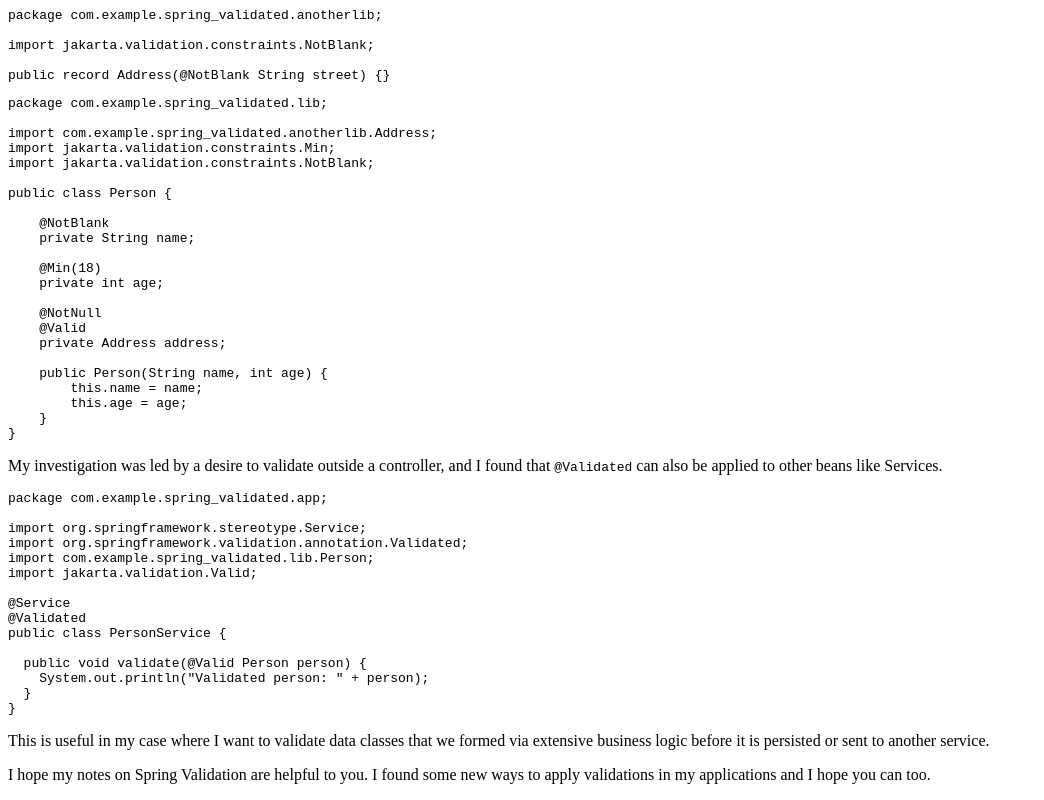
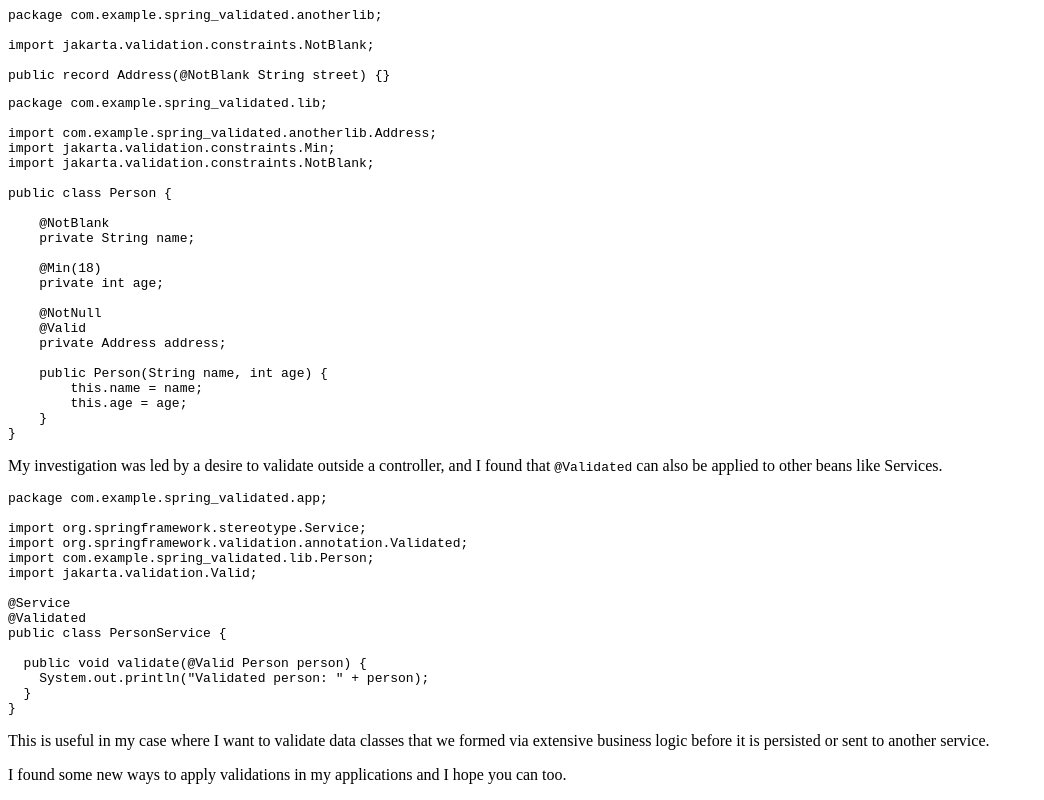
Before and after one commit to Astute5228/blog, an Eleventy site: page posts/an-investigation-on-spring-validation.md in a window 1280 px wide. Shown: the part 807-1607 px from the top of the page, without its empty margins (0-1044 px from the left). Built offline with nearby package versions, Linux system fonts and the light colour scheme; Eleventy itself is replaced by a stand-in of ours; code samples lack their colours; files that its build step writes are made by us from their sources.

Commit message:
Change some grammar

```diff
--- a/posts/an-investigation-on-spring-validation.md
+++ b/posts/an-investigation-on-spring-validation.md
@@ -112,4 +112,4 @@ public class PersonService {
 
 This is useful in my case where I want to validate data classes that we formed via extensive business logic before it is persisted or sent to another service.
 
-I hope my notes on Spring Validation are helpful to you. I found some new ways to apply validations in my applications and I hope you can too.
+I found some new ways to apply validations in my applications and I hope you can too.
```
